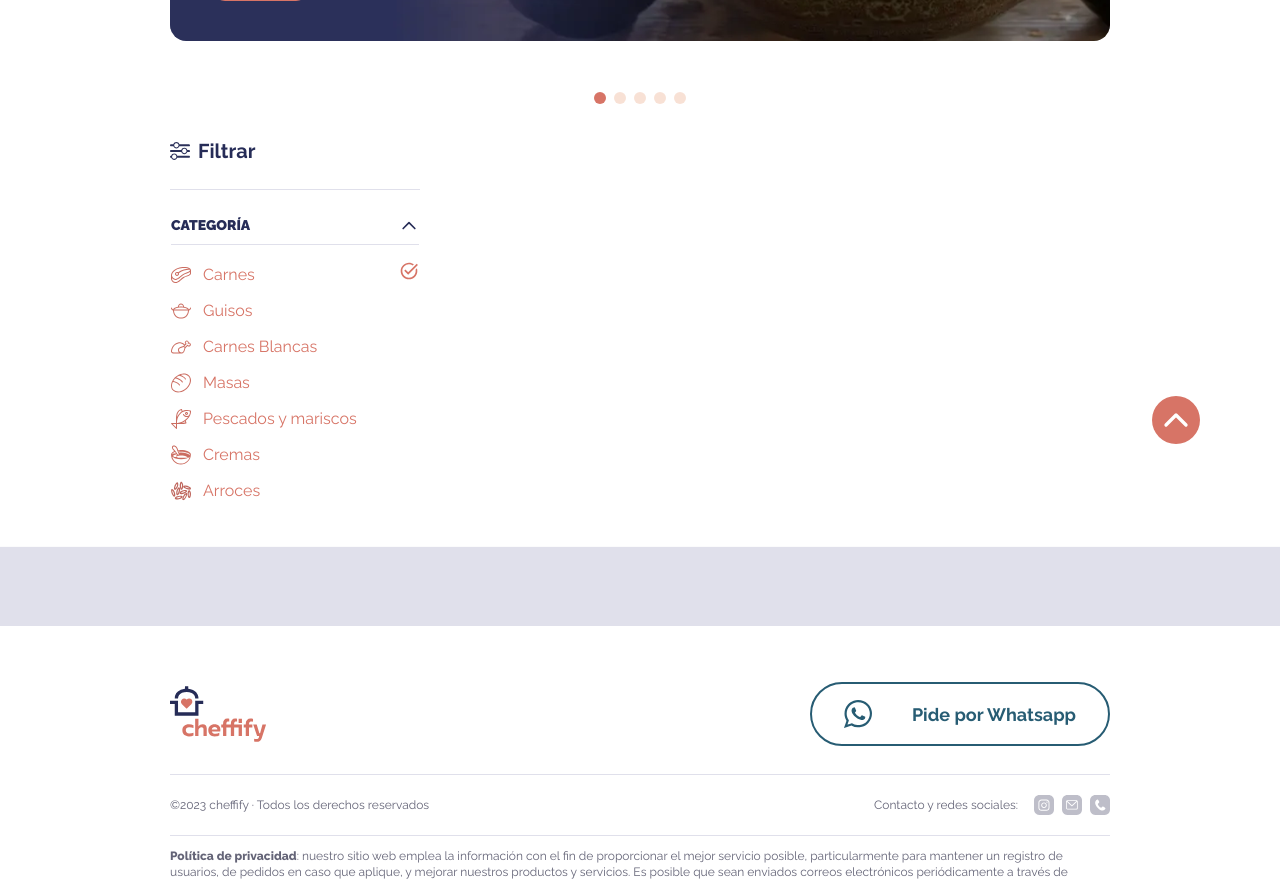
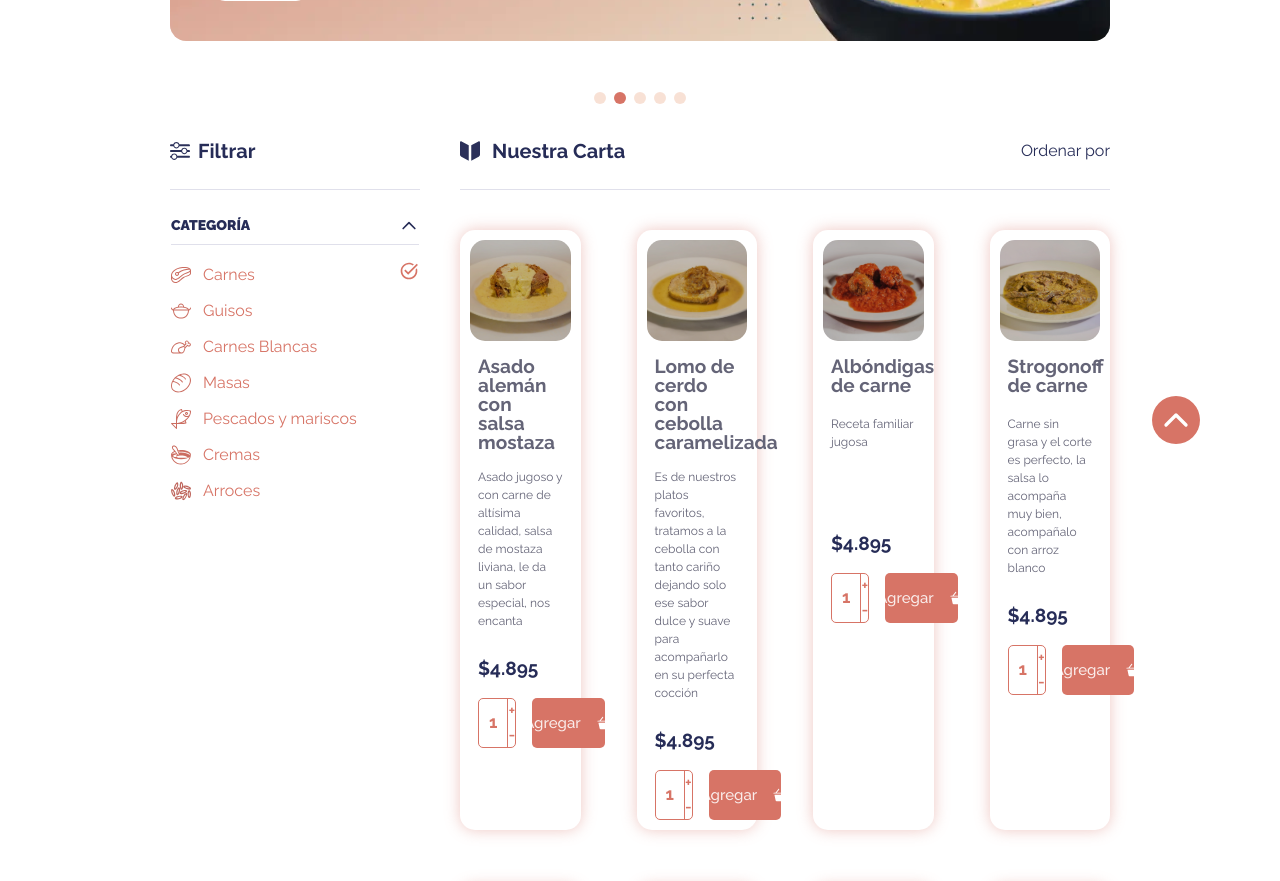
Before and after one commit to amus-dev/cheffify, a React (Vite) app in the folder client/: page /shop in a window 1280 px wide. Shown: the part 340-1221 px from the top of the page. Built offline with nearby package versions, Linux system fonts and the light colour scheme.

Commit message:
Refactor ProductsShop component and TemplateShop template
- Refactor ProductsShop component to include new category icons and display products from the database.
- Update TemplateShop template to add a flex gap between the CarouselProducts and FilterProducts sections.

```diff
--- a/client/src/components/Products/ProductsShop.tsx
+++ b/client/src/components/Products/ProductsShop.tsx
@@ -1,5 +1,33 @@
+import IconCarta from "@/assets/images/icons/icon-carta.svg";
+import { PRODUCTS } from "@/config/database.products";
+import CardProductHome from "@/components/Products/CardProductHome";
+
 const ProductsShop = () => {
-  return <div>ProductsShop</div>;
+  return (
+    <div className="flex flex-col w-full items-start justify-start">
+      <div className="flex items-center justify-between border-b border-b-separator pb-6 w-full">
+        <div className="flex items-center gap-3">
+          <img src={IconCarta} className="size-5" />
+          <h2 className="text-primary font-bold text-xl">Nuestra Carta</h2>
+        </div>
+        <span className="text-primary">Ordenar por</span>
+      </div>
+      <div className="grid mt-10 gap-14 grid-cols-1 md:grid-cols-2 lg:grid-cols-3 xl:grid-cols-4 z-10">
+        {PRODUCTS.map(({ id, slug, title, description, price, image, alt }) => (
+          <CardProductHome
+            key={id}
+            id={id}
+            slug={slug}
+            title={title}
+            description={description}
+            price={price}
+            image={image}
+            alt={alt}
+          />
+        ))}
+      </div>
+    </div>
+  );
 };
 
 export default ProductsShop;
--- a/client/src/templates/TemplateShop.tsx
+++ b/client/src/templates/TemplateShop.tsx
@@ -16,7 +16,7 @@ const TemplateShop = () => {
         id="initialSection"
       >
         <CarouselProducts />
-        <section className="mt-8">
+        <section className="mt-8 flex gap-10">
           <FilterProducts />
           <ProductsShop />
         </section>
```
